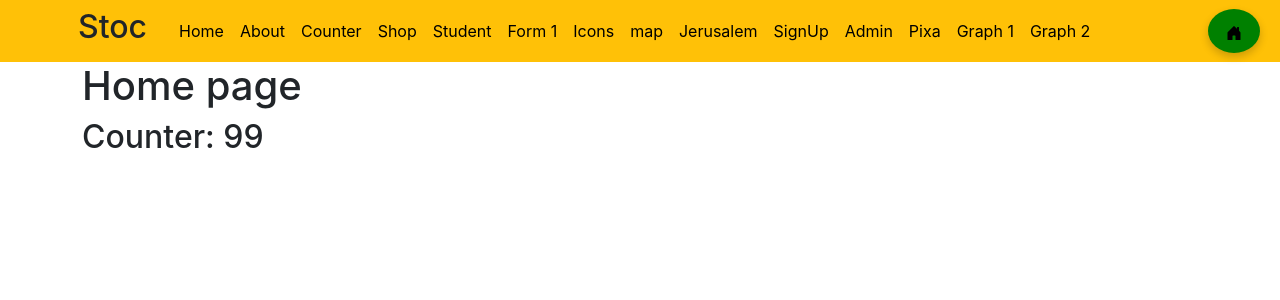
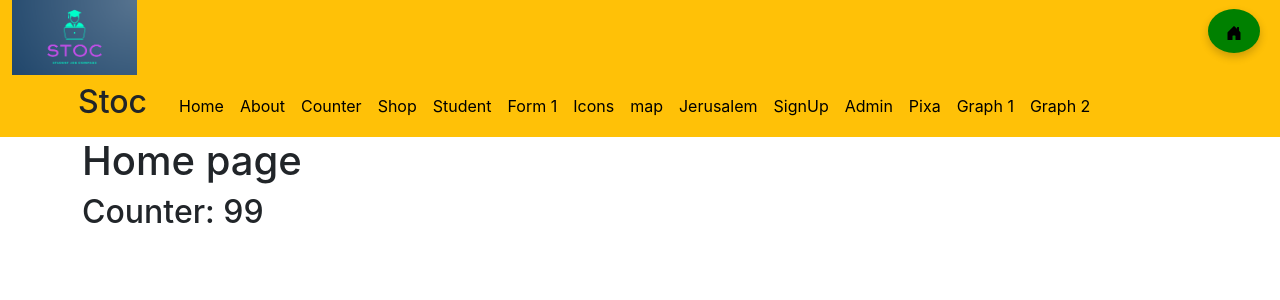
Before and after one commit to ShakedYosefSofer/Stoc, a React (Create React App) app: page / in a window 1280 px wide. Shown: the top 300 px of the page. Built offline with nearby package versions, Linux system fonts and the light colour scheme; the HTML template or start-up script is replaced by a standard one.

Commit message:
add logo

```diff
--- a/src/components/Header1.js
+++ b/src/components/Header1.js
@@ -5,8 +5,8 @@ import { BsFillHouseDoorFill } from "react-icons/bs";
 export default function Header1() {
   return (
     <header className='container-fluid bg-warning'>
-      {/* <img src='/Stoc.png' alt='Stoc' /> */}
-      <div className='container p-2'>
+<img src='/Stoc.png' alt='Stoc' height='75' width='125' />
+<div className='container p-2'>
         <div className='row align-items-center'>
           <div className='logo col-auto'>
             <h2>Stoc</h2>
```
